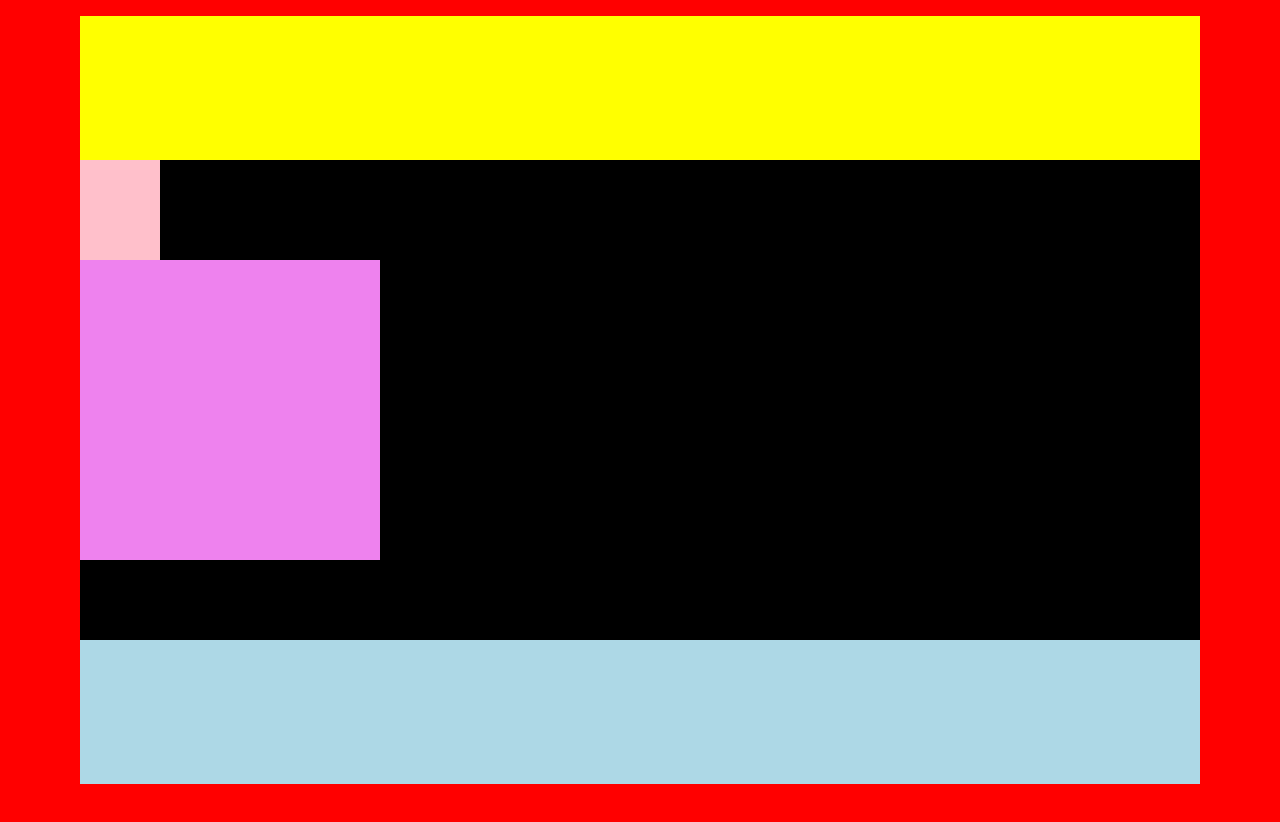
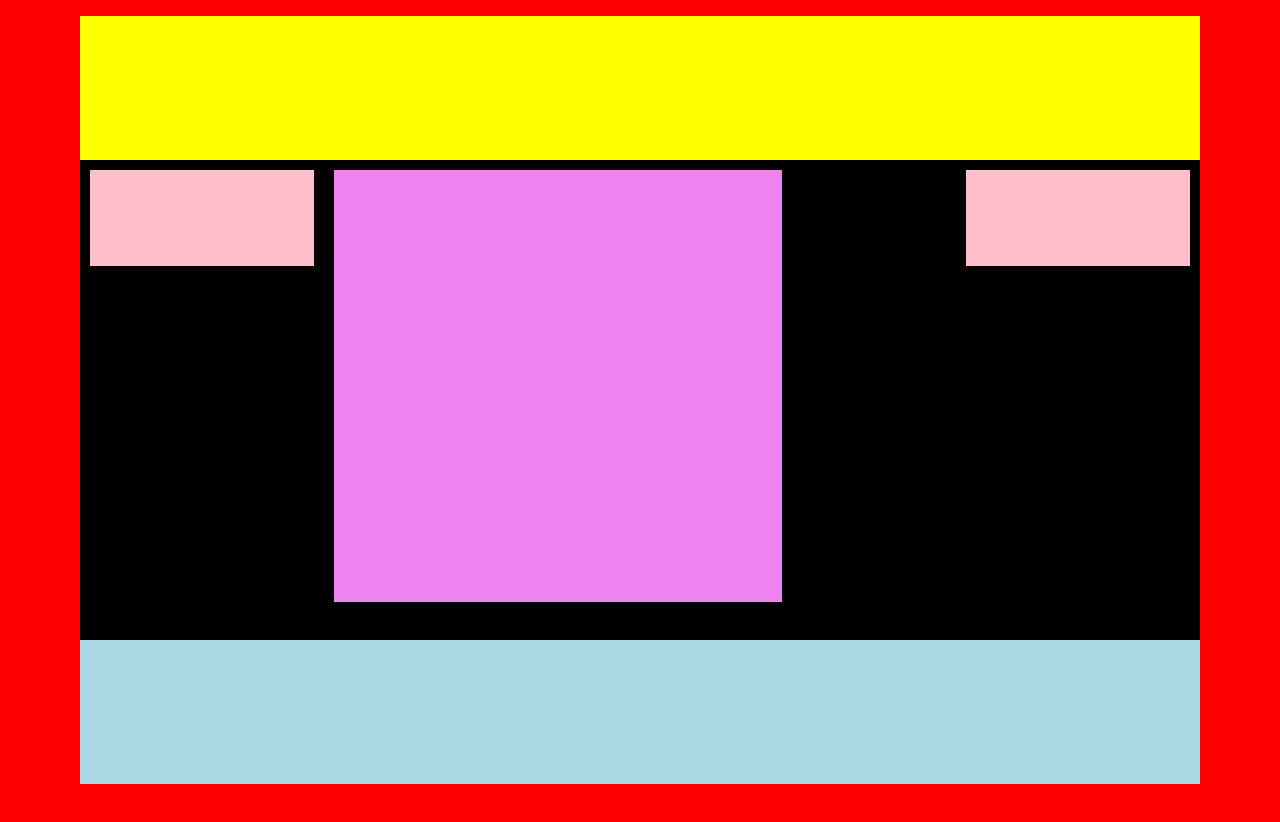
Before and after one commit to GiulioVolletti/htmlcss-struttura-wp, a plain HTML site: page index.html in a window 1280 px wide. Drawn offline with Linux system fonts and the light colour scheme.

Commit message:
second float

```diff
--- a/css/style.css
+++ b/css/style.css
@@ -26,18 +26,33 @@ footer {
 }
 
 .container {
+  margin: 10px;
+}
 
+main::after {
+  content: "";
+  display: table;
+  clear: both;
 }
 
 .center {
-  height: 300px;
-  width: 300px;
+  height: 90%;
+  width: 40%;
   background-color: violet;
+  float: both;
+  display: inline-block;
+}
+
+.left , .right {
+  height: 20%;
+  width: 20%;
+  background-color: pink;
+}
+
+.left {
   float: left;
 }
 
-.left , .right {
-  height: 100px;
-  width: 80px;
-  background-color: pink;
+.right {
+  float: right;
 }
```
